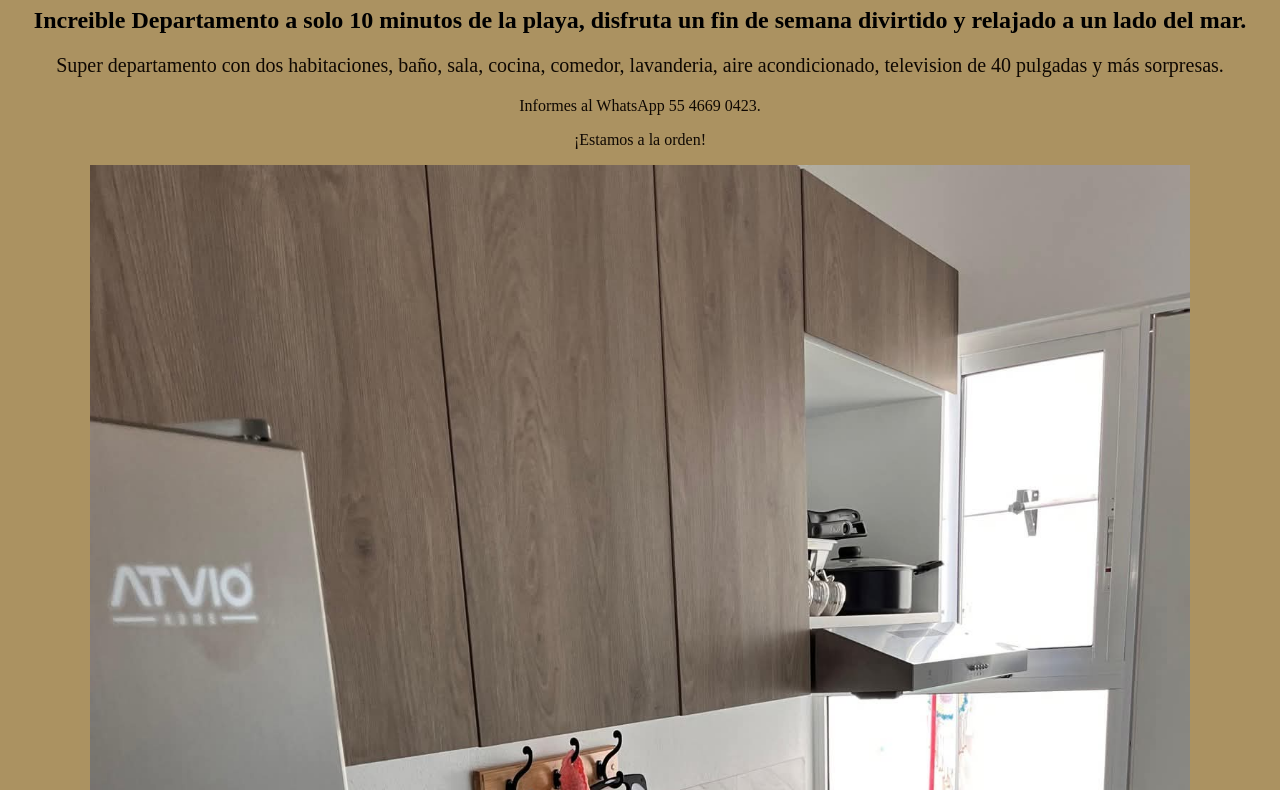
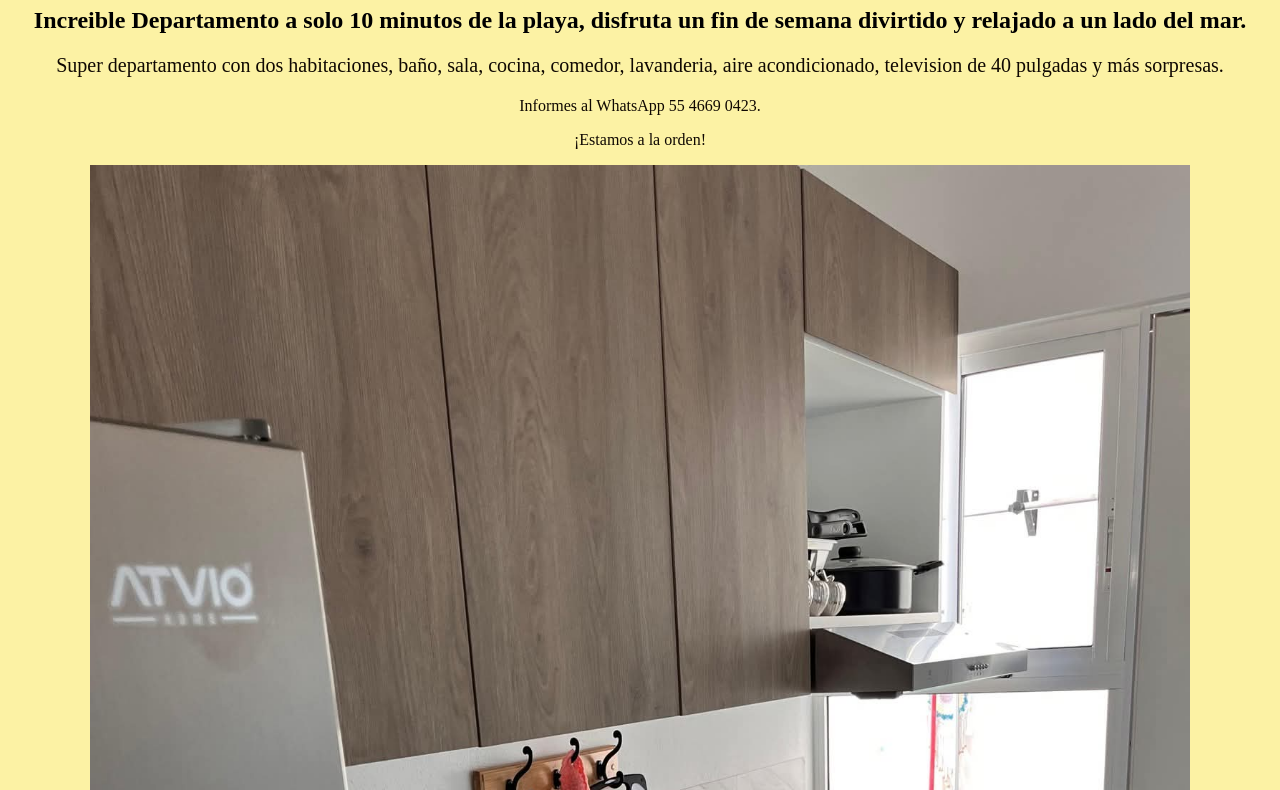
Before and after one commit to SU-ARCH-MAG/Departamentp-Acapulco, a plain HTML site: page index.html in a window 1280 px wide. Shown: the part 73-863 px from the top of the page. Drawn offline with Linux system fonts and the light colour scheme.

Commit message:
Add files via upload

```diff
--- a/index.html
+++ b/index.html
@@ -7,7 +7,8 @@
   <meta charset="UTF-8">
   <title> Departamento Veleta Acapulco </title>
   <style>
-body {background-color: #AB9261; margin: 0; height: auto;}
+body {background-color: #FCF2A4; margin: 0; height: auto;}
+
 .lista-scroll { width:100%; height:100%; overflow-y: scroll; background: #f0f0f0; padding: 30px; }
 .lista-scroll img { width:100; height: auto; margin-bottom: 20px; border-radius: 8 px; }
 p {color:#0F0802; }
```
